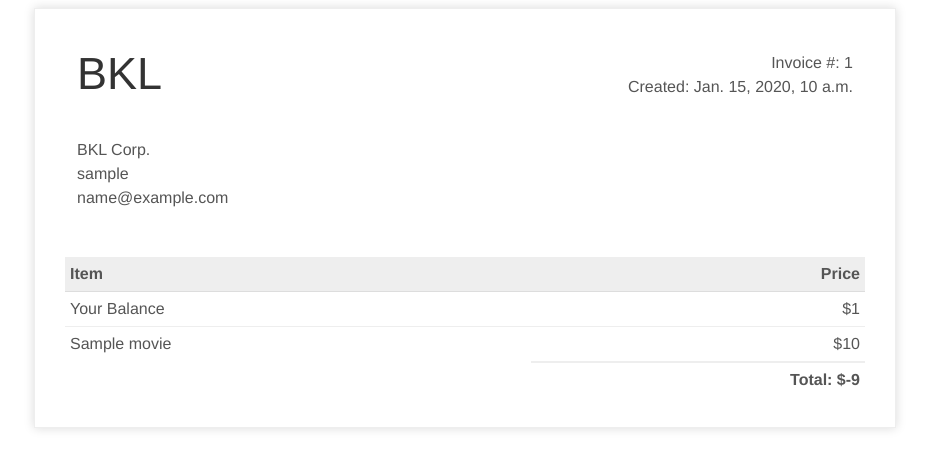
After one commit to raksit31667/wsp-bkl, a Django app: page /movie/receipt/1/ in a window 1280 px wide. The commit adds this page. Shown: the top 469 px of the page, without its empty margins (175-1104 px from the left). Run offline with Django 3.2, Linux system fonts and the light colour scheme; a user stored in the database is signed in; tables that the repository leaves empty hold one stand-in row (values such as "Sample post").

Commit message:
Create transaction

```diff
--- a/website/movie/context_processors.py
+++ b/website/movie/context_processors.py
@@ -10,7 +10,7 @@ def base_util(request):
     if user.is_authenticated:
         user_net = UserNet.objects.get
         if not UserNet.objects.filter(user=user).exists():
-            UserNet.objects.create(user=user, net=0)
+            UserNet.objects.filter(user=user, net=0)
         else:
             user_net = UserNet.objects.get(user=user).net
     return {
--- a/website/movie/templates/description.html
+++ b/website/movie/templates/description.html
@@ -163,6 +163,7 @@
 
       $('#btn-buy-confirm').click(function() {
         $('#form-buy').submit()
+        window.open("{% url 'movie:receipt' movie.id %}")
       })
 
       $('#btn-buy-discard').click(function() {
--- /dev/null
+++ b/website/movie/templates/receipt.html
@@ -0,0 +1,162 @@
+<!doctype html>
+<html>
+<head>
+    <meta charset="utf-8">
+    <title>A simple, clean, and responsive HTML invoice template</title>
+
+    <style>
+    .invoice-box{
+        max-width:800px;
+        margin:auto;
+        padding:30px;
+        border:1px solid #eee;
+        box-shadow:0 0 10px rgba(0, 0, 0, .15);
+        font-size:16px;
+        line-height:24px;
+        font-family:'Helvetica Neue', 'Helvetica', Helvetica, Arial, sans-serif;
+        color:#555;
+    }
+
+    .invoice-box table{
+        width:100%;
+        line-height:inherit;
+        text-align:left;
+    }
+
+    .invoice-box table td{
+        padding:5px;
+        vertical-align:top;
+    }
+
+    .invoice-box table tr td:nth-child(2){
+        text-align:right;
+    }
+
+    .invoice-box table tr.top table td{
+        padding-bottom:20px;
+    }
+
+    .invoice-box table tr.top table td.title{
+        font-size:45px;
+        line-height:45px;
+        color:#333;
+    }
+
+    .invoice-box table tr.information table td{
+        padding-bottom:40px;
+    }
+
+    .invoice-box table tr.heading td{
+        background:#eee;
+        border-bottom:1px solid #ddd;
+        font-weight:bold;
+    }
+
+    .invoice-box table tr.details td{
+        padding-bottom:20px;
+    }
+
+    .invoice-box table tr.item td{
+        border-bottom:1px solid #eee;
+    }
+
+    .invoice-box table tr.item.last td{
+        border-bottom:none;
+    }
+
+    .invoice-box table tr.total td:nth-child(2){
+        border-top:2px solid #eee;
+        font-weight:bold;
+    }
+
+    @media only screen and (max-width: 600px) {
+        .invoice-box table tr.top table td{
+            width:100%;
+            display:block;
+            text-align:center;
+        }
+
+        .invoice-box table tr.information table td{
+            width:100%;
+            display:block;
+            text-align:center;
+        }
+    }
+    </style>
+</head>
+
+<body>
+    <div class="invoice-box">
+        <table cellpadding="0" cellspacing="0">
+            <tr class="top">
+                <td colspan="2">
+                    <table>
+                        <tr>
+                            <td class="title">
+                                <a>BKL</a>
+                            </td>
+
+                            <td>
+                                Invoice #: {{transaction.id}}<br>
+                                Created: {{transaction.timestamp}}<br>
+                            </td>
+                        </tr>
+                    </table>
+                </td>
+            </tr>
+
+            <tr class="information">
+                <td colspan="2">
+                    <table>
+                        <tr>
+                            <td>
+                                BKL Corp.<br>
+                                {{user.username}}<br>
+                                {{user.email}}
+                            </td>
+                        </tr>
+                    </table>
+                </td>
+            </tr>
+
+            <tr class="heading">
+                <td>
+                    Item
+                </td>
+
+                <td>
+                    Price
+                </td>
+            </tr>
+
+            <tr class="item">
+                <td>
+                    Your Balance
+                </td>
+
+                <td>
+                    ${{user_net}}
+                </td>
+            </tr>
+
+            <tr class="item_last">
+                <td>
+                    {{movie.movie_name}}
+                </td>
+
+                <td>
+                    ${{movie.movie_price}}
+                </td>
+            </tr>
+
+            <tr class="total">
+                <td></td>
+
+                <td>
+                   Total: ${{remaining}}
+                </td>
+            </tr>
+        </table>
+    </div>
+</body>
+</html>
--- a/website/movie/urls.py
+++ b/website/movie/urls.py
@@ -17,6 +17,7 @@ urlpatterns = [
     url(r'^movies/$',views.movies , name='movies'),
     url(r'^privacypolicy/$',views.PolicyView.as_view() , name='privacypolicy'),
     url(r'^refillment/$',views.refillment_api , name='refillment'),
+    url(r'^receipt/(?P<movie_id>[0-9]+)/$',views.receipt_api , name='receipt'),
     url(r'^transaction/$', views.transaction_api, name='transaction'),
     url(r'^library/$', views.LibraryView.as_view(), name='library'),
 ]
--- a/website/movie/views.py
+++ b/website/movie/views.py
@@ -234,6 +234,13 @@ def transaction_api(request):
     records = Transaction.objects.filter(user=request.user)
     return TemplateResponse(request, 'transaction.html', {'records': records})
 
+def receipt_api(request, movie_id):
+    user = request.user
+    user_net = UserNet.objects.get(user=user).net
+    movie = Movie.objects.get(pk=movie_id)
+    transaction = Transaction.objects.filter(user=user).last()
+    return TemplateResponse(request, 'receipt.html', {'movie': movie,'transaction': transaction, 'remaining': user_net - movie.movie_price})
+
 def buy_api(request, movie_id):
     if(request.POST):
         user = request.user
@@ -318,6 +325,9 @@ class DescriptionView(View):
         str = link
         return str.replace('watch?v=', 'embed/')
 
+# class ReceiptView(View):
+#     username =
+
 class PolicyView(View):
     form_class = UserForm
     template_name = 'privacypolicy.html'
--- a/website/website/settings.py
+++ b/website/website/settings.py
@@ -80,7 +80,7 @@ DATABASES = {
         'ENGINE': 'django.db.backends.postgresql_psycopg2',
         'NAME': 'wsp-bkl',
         'USER': 'postgres',
-        'PASSWORD': '',
+        'PASSWORD': '50135013',
         'HOST': '',
         'PORT': '',
     }
```
